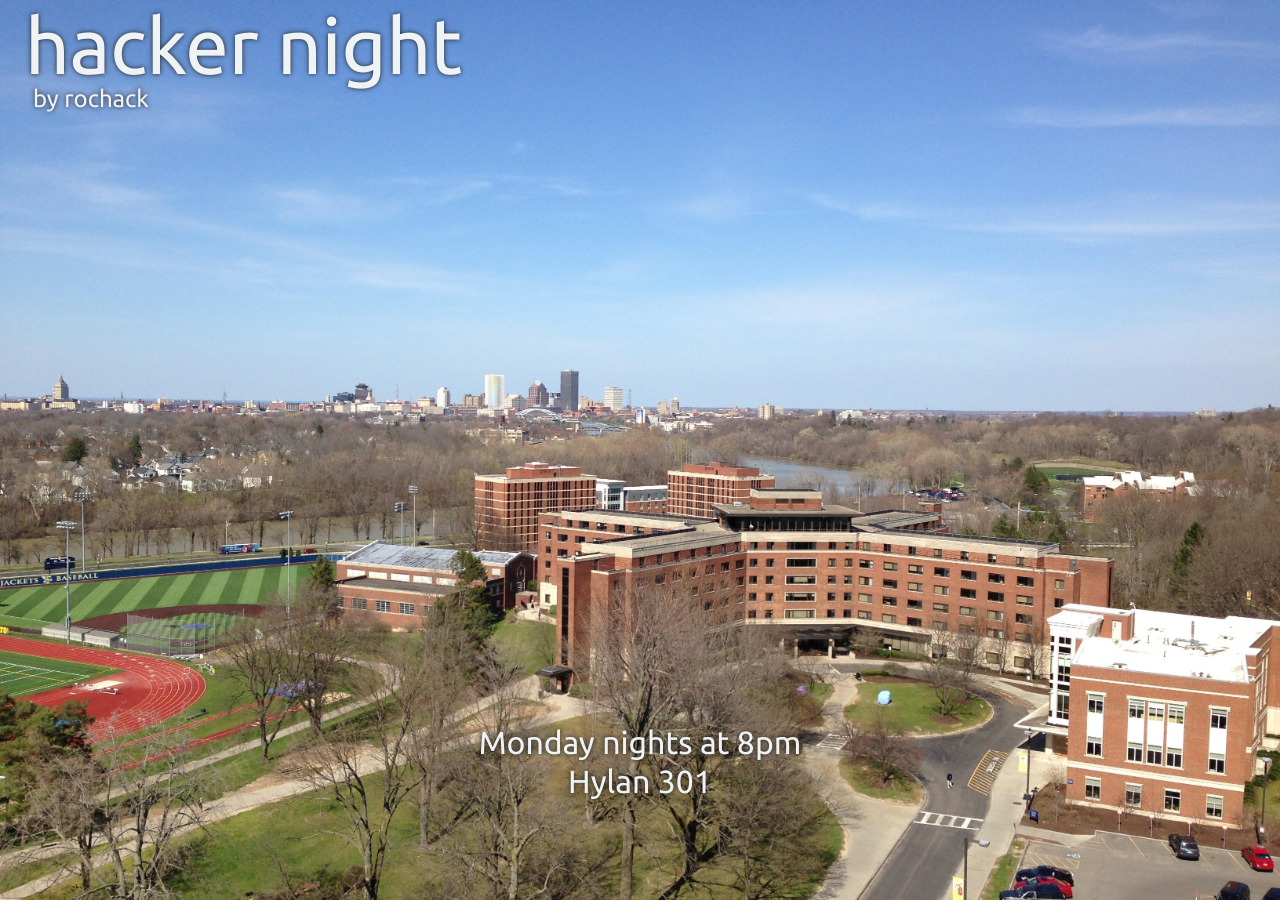
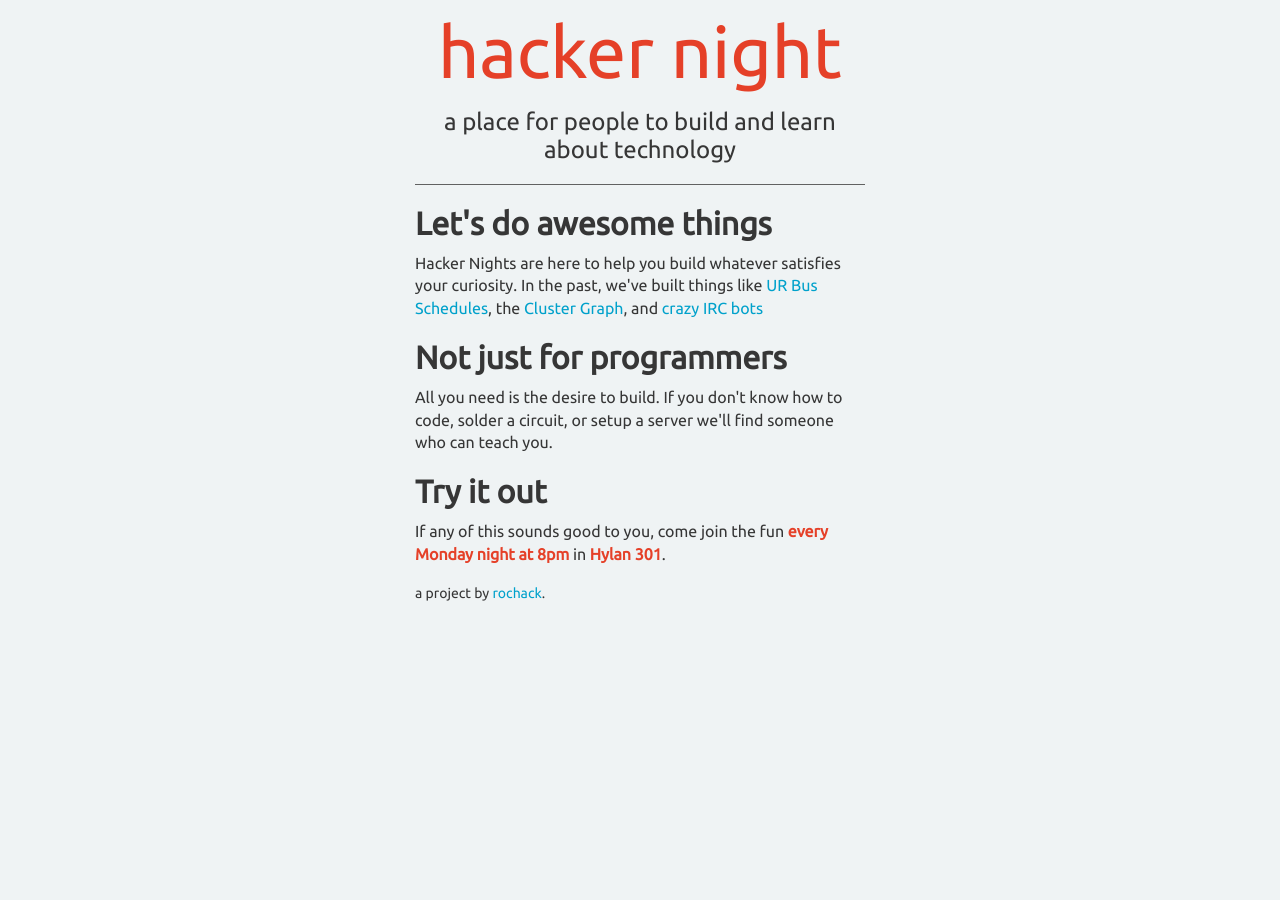
Before and after one commit to RocHack/rochack.org, a Jekyll site: the page hacker_night.html, which Jekyll copies as it is, in a window 1280 px wide. Built offline with Jekyll 4.4.1, drawn with Linux system fonts in a browser that asks for light colours.

Commit message:
Trying again

```diff
--- a/hacker_night.html
+++ b/hacker_night.html
@@ -6,11 +6,22 @@
         <link href='http://fonts.googleapis.com/css?family=Ubuntu' rel='stylesheet' type='text/css'>
     </head>
     <body>
-        <div class="image">&nbsp;</div>
+        <div class="container">
+            <div class="title">hacker night</div>
+            <div class="tagline">a place for people to build and learn about technology</div>
 
-        <div class="title">hacker night</div>
-        <div class="subtitle">by rochack</div>
+            <div class="stripe gray">&nbsp;</div>
 
-        <div class="info">Monday nights at 8pm<br />Hylan 301</div>
+            <h1>Let's do awesome things</h1>
+            <p>Hacker Nights are here to help you build whatever satisfies your curiosity. In the past, we've built things like <a href="http://rochack.org/rocbuses/">UR Bus Schedules</a>, the <a href="http://rochack.org/clustergraph/">Cluster Graph</a>, and <a href="https://github.com/RocHack/rochako">crazy IRC bots</a></p>
+
+            <h1>Not just for programmers</h1>
+            <p>All you need is the desire to build. If you don't know how to code, solder a circuit, or setup a server we'll find someone who can teach you.</p>
+
+            <h1>Try it out</h1>
+            <p>If any of this sounds good to you, come join the fun <b>every Monday night at 8pm</b> in <b>Hylan 301</b>.</p>
+
+            <div class="footer">a project by <a href="http://rochack.org">rochack</a>.</div>
+        </div>
     </body>
 </html>
--- a/static/hacker_night.css
+++ b/static/hacker_night.css
@@ -1,54 +1,68 @@
 body {
-    background: #212121;
-    color: #EFF3F4;
+    background: #EFF3F4;
+    color: #363636;
     font-family: 'Ubuntu', sans-serif;
     margin: 0px;
     padding: 0px;
-
-    min-width: 960px;
-    background: url("/static/hn_bg.jpeg") no-repeat;
-    background-size: cover;
+    font-size: 16px;
 }
 
-.image {
-    background: url("/static/hn_bg.jpeg") no-repeat;
-    background-size: cover;
-    position: fixed;
-    top: 0px;
-    bottom: 0px;
-    left: 0px;
-    right: 0px;
+a {
+    color: #00A1CB;
+    text-decoration: none;
+}
+
+b {
+    font-weight: bold;
+    color: #E54028;
+}
+
+.container {
+    width: 450px;
+    margin: 0px auto 0px auto;
 }
 
 .title {
-    text-shadow: 0px 0px 5px #212121;
-    font-size: 78px;
-
-    text-align: left;
-    position: fixed;
-    top: 15;
-    left: 25px;
+    font-size: 72px;
+    text-align: center;
+    padding: 10px;
+    color: #E54028;
 }
 
-.subtitle {
-    text-shadow: 0px 0px 5px #212121;
+.tagline {
+    text-align: center;
     font-size: 24px;
-
-    text-align: left;
-    position: fixed;
-    top: 85px;
-    left: 33px;
+    padding: 5px 0px 20px 0px;
 }
 
-.info {
-    text-align: center;
+.stripe {
+    height: 1px;
+}
+
+.stripe.gray {
+    background: #616161;
+}
+
+h1 {
     font-size: 32px;
-    width: 400px;
-    text-shadow: 0px 0px 5px #212121;
-    line-height: 1.2em;
+    margin: 20px 0px 5px 0px;
+    padding: 0px;
+}
 
-    position: fixed;
-    left: 50%;
-    margin-left: -200px;
-    bottom: 100px;
+h1:nth-child(n+1) {
+    margin-top: 20px;
 }
+
+p {
+    font-size: 16px;
+    padding: 0px;
+    margin: 10px 0px 10px 0px;
+    line-height: 1.4em;
+}
+
+.footer {
+    width: 450px;
+    margin: 0px auto 0px auto;
+    font-size: 14px;
+    margin-top: 20px;
+}
```
